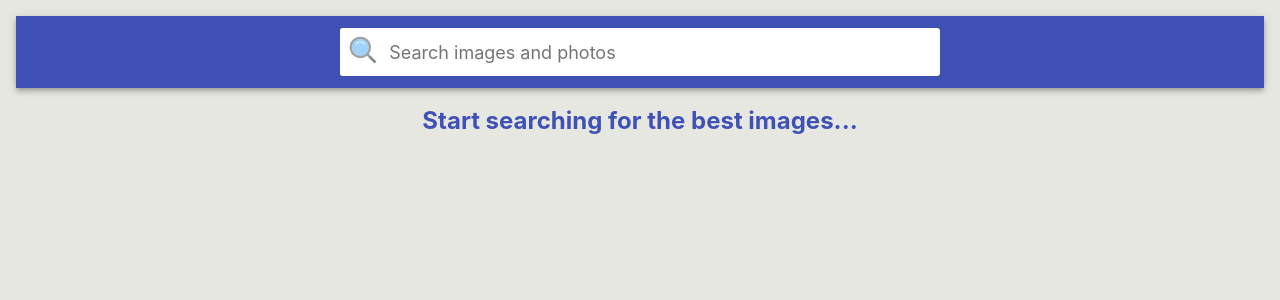
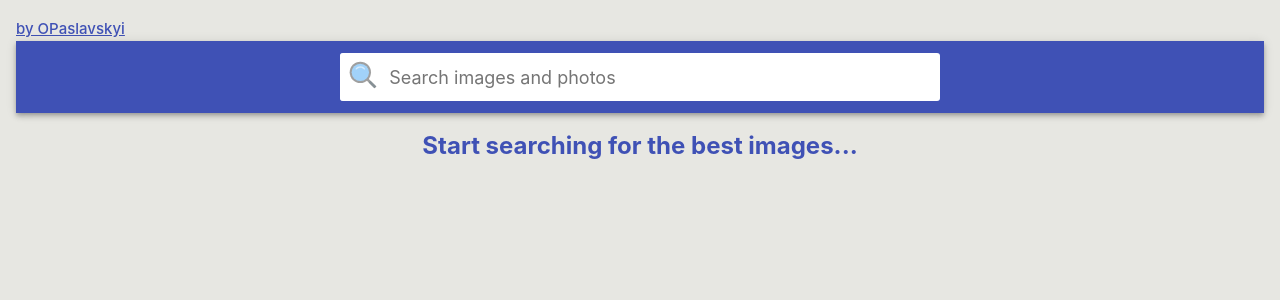
Before and after one commit to OPaslavskiy/goit-react-hw-03-image-finder, a React (Create React App) app: page / in a window 1280 px wide. Shown: the top 300 px of the page. Built offline with nearby package versions, Linux system fonts and the light colour scheme; what notiflix would draw is missing.

Commit message:
add label

```diff
--- a/src/GlobalStyle.jsx
+++ b/src/GlobalStyle.jsx
@@ -31,6 +31,8 @@ ol {
   padding: 0;
   list-style: none;
 }
+
+
 img {
   display: block;
   max-width: 100%;
--- a/src/components/Searchbar/Searchbar.jsx
+++ b/src/components/Searchbar/Searchbar.jsx
@@ -5,6 +5,7 @@ import {
   SearchFormBtn,
   SearchFormBtnLabel,
   SearchFormInput,
+  Lebel,
 } from './Searchbar.styled';
 import { FcSearch } from 'react-icons/fc';
 
@@ -37,6 +38,8 @@ export class Searchbar extends Component {
 
   render() {
     return (
+      <>
+        <Lebel href="https://github.com/OPaslavskiy">by OPaslavskyi</Lebel>
         <SearchbarHeder>
           <SearchbarForm onSubmit={this.handleSubmit} status={'pending'}>
             <SearchFormBtn type="submit">
@@ -59,6 +62,7 @@ export class Searchbar extends Component {
             />
           </SearchbarForm>
         </SearchbarHeder>
+      </>
     );
   }
 }
--- a/src/components/Searchbar/Searchbar.styled.jsx
+++ b/src/components/Searchbar/Searchbar.styled.jsx
@@ -74,3 +74,9 @@ export const SearchFormInput = styled.input`
     font-size: 18px;
   }
 `;
+
+export const Lebel = styled.a`
+  font-size: 15px;
+  font-weight: 500;
+  color: #3f51b5;
+`;
```
Lines whose indentation alone changed are shown as unchanged.
